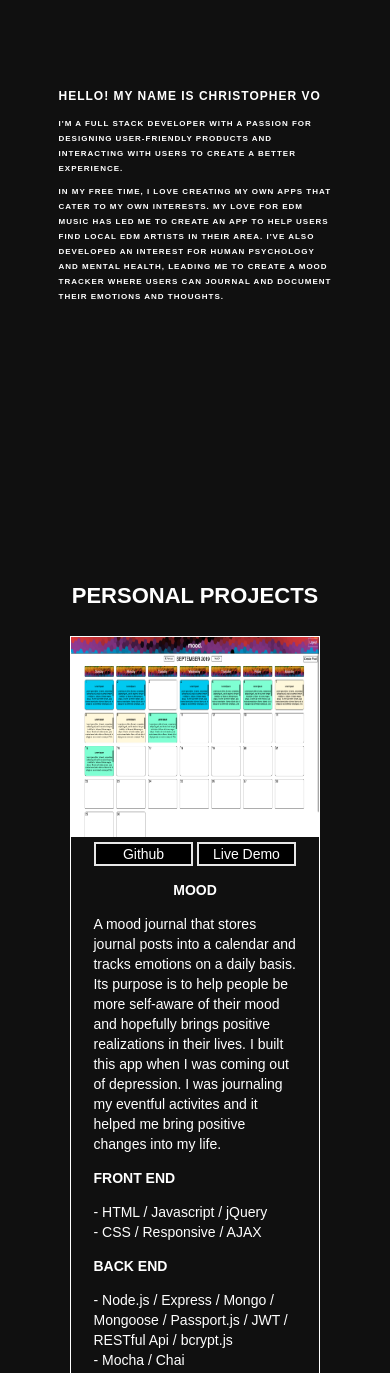
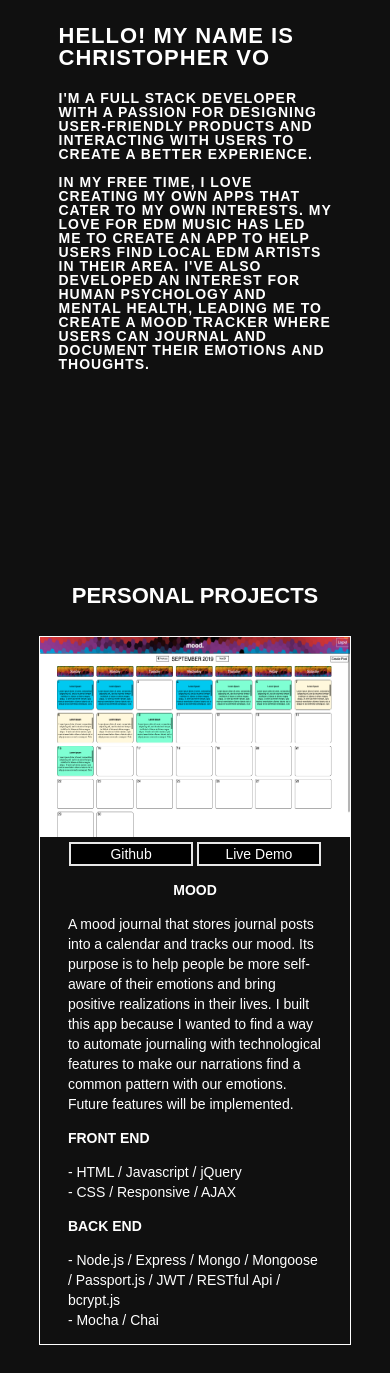
Before and after one commit to wannab3d3v3lop3r/portfolio, a website: page index.html in a window 390 px wide. Shown: the part 302-1675 px from the top of the page. Drawn offline with nearby package versions, Linux system fonts and the light colour scheme.

Commit message:
fixed iPhone X responsive with intro section. Edited texts for Node project

```diff
--- a/index.html
+++ b/index.html
@@ -58,10 +58,11 @@
                 <div class="content">
                     <p class="content-title">Mood</p>
                     <p class="content-description">
-                        A mood journal that stores journal posts into a calendar and tracks emotions on a daily basis.
-                        Its purpose is to help people be more self-aware of their mood and hopefully brings positive
-                        realizations in their lives. I built this app when I was coming out of depression. I was journaling
-                        my eventful activites and it helped me bring positive changes into my life.
+                        A mood journal that stores journal posts into a calendar and tracks our mood.
+                        Its purpose is to help people be more self-aware of their emotions and bring positive
+                        realizations in their lives. I built this app because I wanted to find a way to automate journaling
+                        with technological features to make our narrations find a common pattern with our emotions. Future features
+                        will be implemented.
                     </p>
                     <p class="stack-title">Front end</p>
                     <ul class="content-container">
--- a/index.js
+++ b/index.js
@@ -1,4 +1,11 @@
 $(function(){
     let height = $(window).height() - 100;
-    $('.intro').css('height',height)
+    let width = $(window).width();
+
+    if(width > 375){
+        $('.intro').css('height',height)
+    }
+    else {
+        $('.intro').css('height', 'auto')
+    }
 })
--- a/responsive.css
+++ b/responsive.css
@@ -49,9 +49,18 @@
         font-size: 12px;
     }
 
+    .intro, .work, .projects {
+        padding: 0;
+    }
+
+    .hero-text-style {
+        font-size: 22px;
+        line-height: 22px;
+    }
 
     .hero-text-style-sub {
-        font-size: 8px;
+        font-size: 14px;
+        line-height: 14px;
     }
 
     .footer-container {
```
